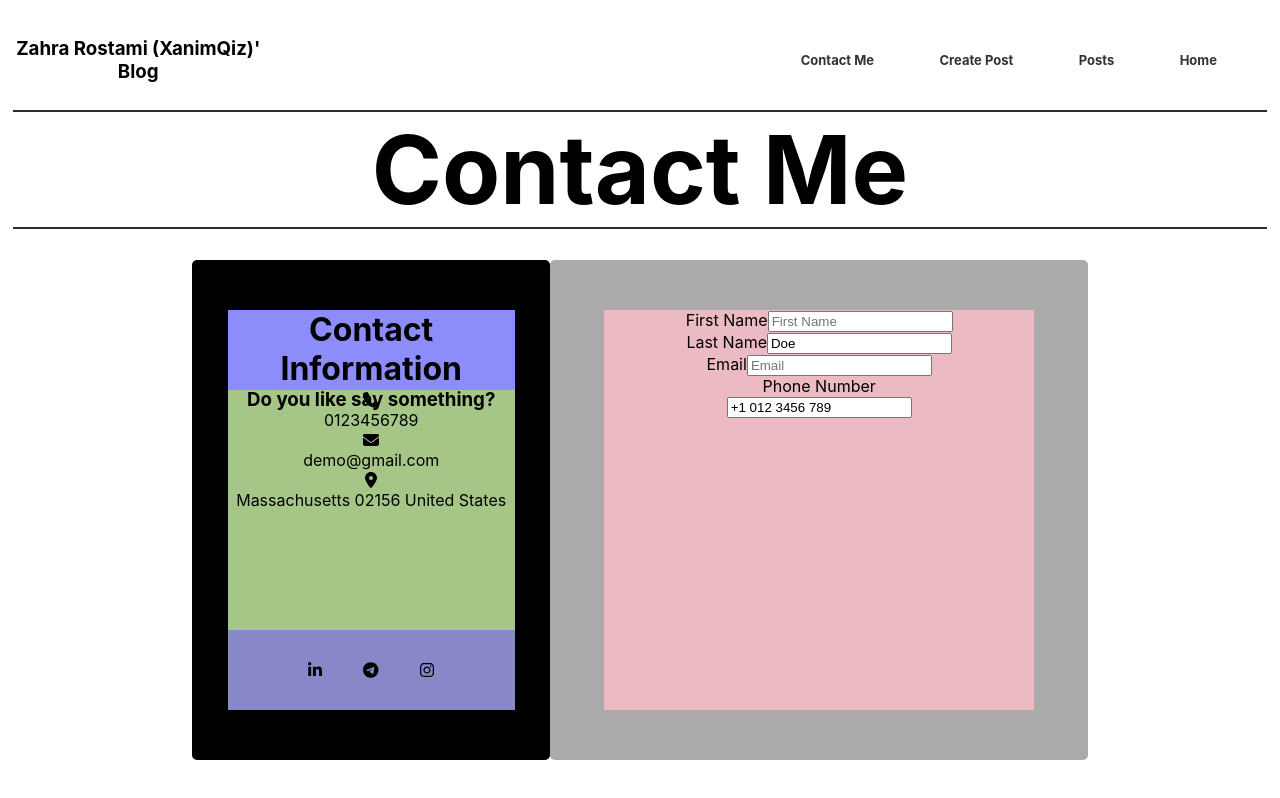
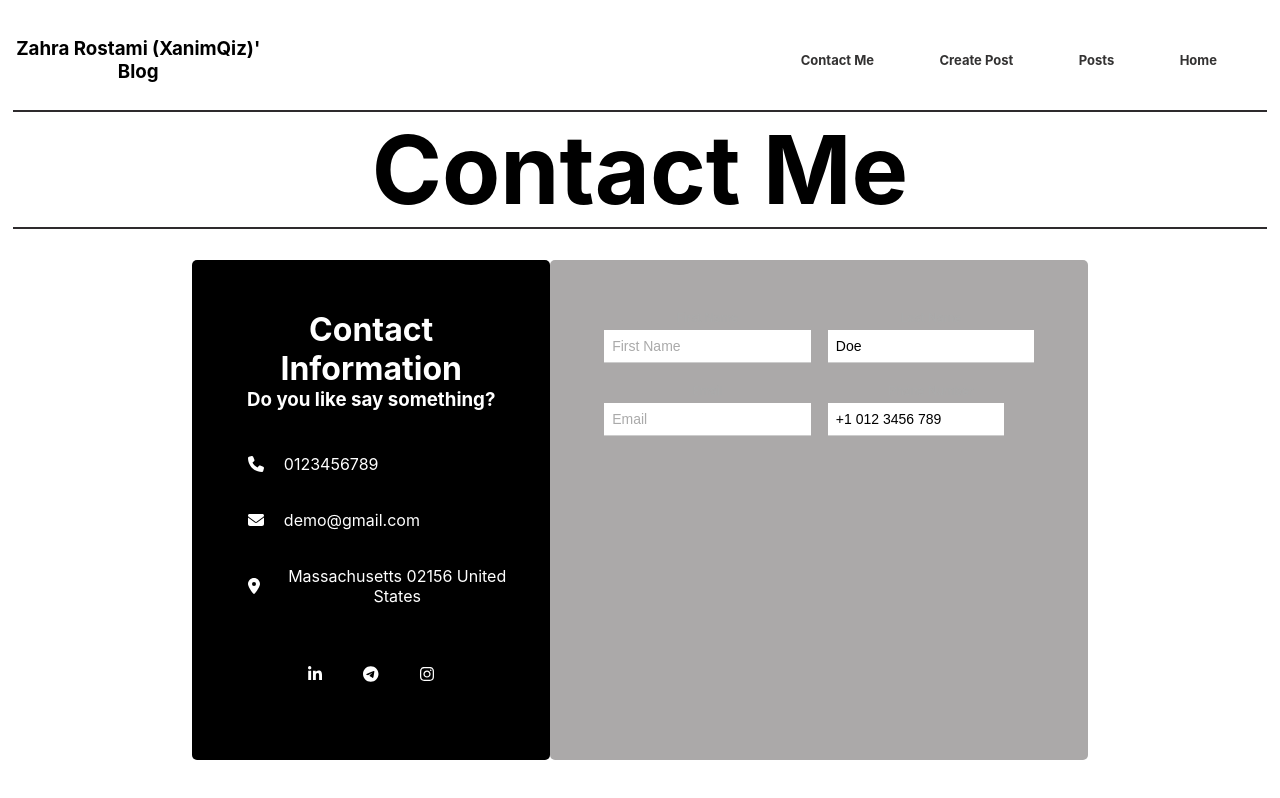
Before and after one commit to zahraRostami1999/blog-app, a React (Create React App) app: page /contactMe in a window 1280 px wide. Built offline with nearby package versions, Linux system fonts and the light colour scheme.

Commit message:
edit contact Me style file

```diff
--- a/src/pages/contactMe/contactMe.module.css
+++ b/src/pages/contactMe/contactMe.module.css
@@ -31,25 +31,33 @@
 .colContainer{
     width: 80%;
     height: 80%;
-    background-color: rgb(235, 186, 195);
+    color: #fff;
 }
 
 .titleInfo{
     width: 100%;
-    height: 20%;
-    background-color: rgb(140, 140, 251);
+    height: 27%;
 }
 
 .contactInfo{
     width: 100%;
-    height: 60%;
-    background-color: rgb(166, 198, 136);
+    height: 45%;
+}
+
+.phone, .mail, .location{
+    margin-top: 36px;
+    padding-left: 20px;
+    display: flex;
+    align-items: center;
+}
+
+.phone p, .mail p, .location p{
+    margin-left: 20px;
 }
 
 .socialIcon{
     width: 100%;
     height: 20%;
-    background-color: rgb(136, 136, 201);
 }
 
 .socialIcon{
@@ -59,3 +67,53 @@
     justify-content: space-around;
     align-items: center;
 }
+
+.formContainer {
+    display: flex;
+    flex-wrap: wrap;
+    justify-content: space-between;
+  }
+
+  .formGroup {
+    width: 48%;
+    margin-bottom: 20px;
+    position: relative;
+  }
+
+  label {
+    display: block;
+    font-size: 12px;
+    color: #aaa;
+    margin-bottom: 5px;
+  }
+
+  input {
+    width: 100%;
+    padding: 8px;
+    font-size: 14px;
+    border: none;
+    border-bottom: 1px solid #ccc;
+    outline: none;
+  }
+
+  input::placeholder {
+    color: #aaa;
+  }
+
+  .phoneInput {
+    display: flex;
+    align-items: center;
+  }
+
+  .phoneInput input {
+    width: calc(100% - 30px);
+    border-bottom: 1px solid #ccc;
+    padding-right: 30px;
+  }
+
+  .icon {
+    position: absolute;
+    right: 10px;
+    font-size: 18px;
+    cursor: pointer;
+  }
```
